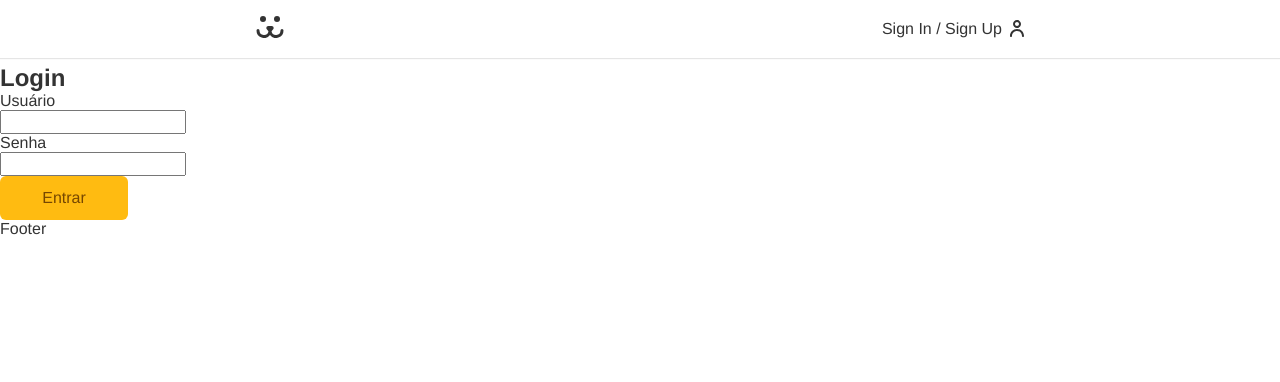
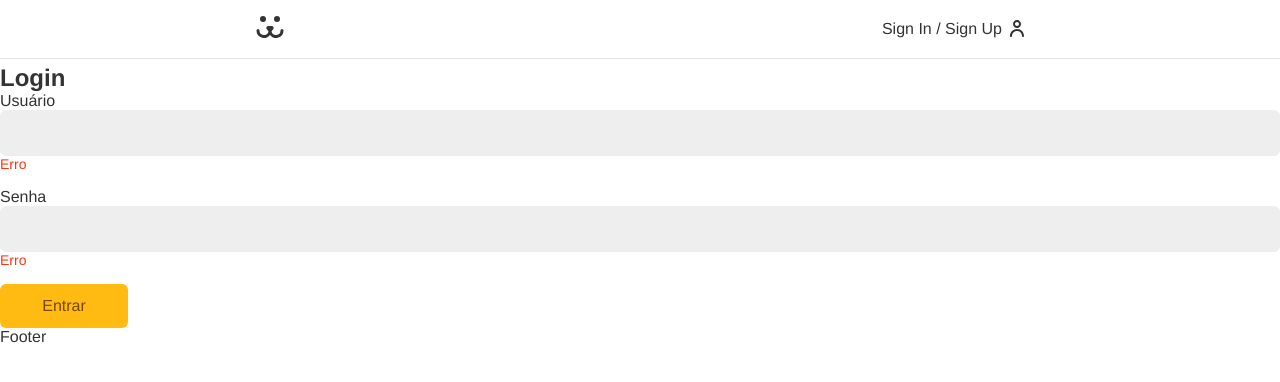
Before and after one commit to srlarissa/dogs-origami, a React (Vite) app: page /login in a window 1280 px wide. Shown: the top 382 px of the page. Built offline with nearby package versions, Linux system fonts and the light colour scheme.

Commit message:
feat(Input): Add input structure

```diff
--- a/src/Components/Form/Input/index.jsx
+++ b/src/Components/Form/Input/index.jsx
@@ -2,10 +2,11 @@ import styles from './style.module.css'
 
 export function Input({label, name, type}){
     return(
-        <div>
+        <div className={styles.wrapper}>
             <label htmlFor={name}>
                 {label}
-                <input style={styles.input} type={type} name={name} />
+                <input className={styles.input} type={type} name={name} />
+                <p className={styles.error}>Erro</p>
             </label>
 
         </div>
--- a/src/Components/Form/Input/style.module.css
+++ b/src/Components/Form/Input/style.module.css
@@ -0,0 +1,34 @@
+.wrapper {
+    margin-bottom: 16px;
+}
+
+.input{
+    border: 1px solid #EEE;
+    display: block;
+    width: 100%;
+    font-size: 16px;
+    padding: 13px;
+    border-radius: 6px;
+    background-color: #EEE;
+    transition: 0.2s;
+}
+
+.input:focus,
+.input:hover{
+    outline:none;
+    border-color: #FB1;
+    background-color: #FFF;
+    box-shadow: 0 0 0 3px #FEA;
+}
+
+.label{
+    font-size: 16px;
+    display: block;
+    line-height: 1;
+    padding-bottom: 8px;
+}
+
+.error{
+    color: #F31;
+    font-size: 14px;
+}
```
